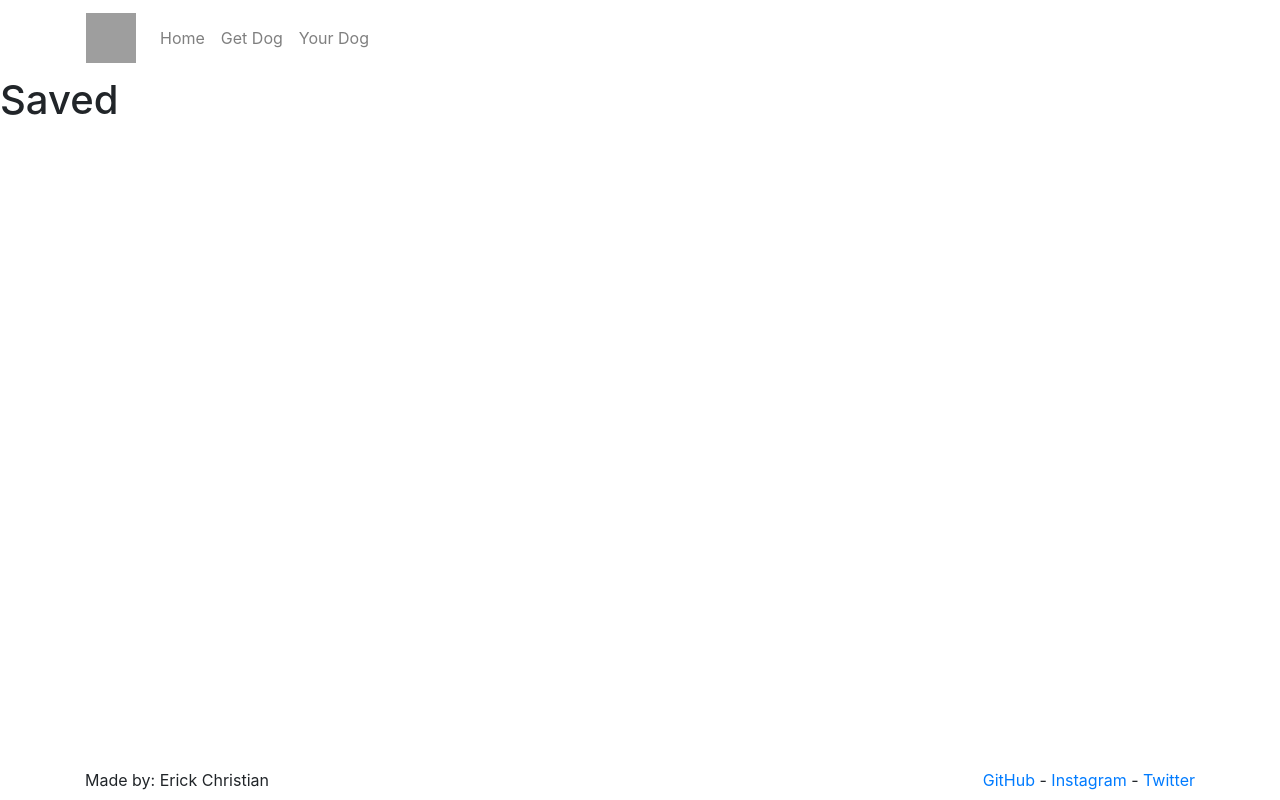
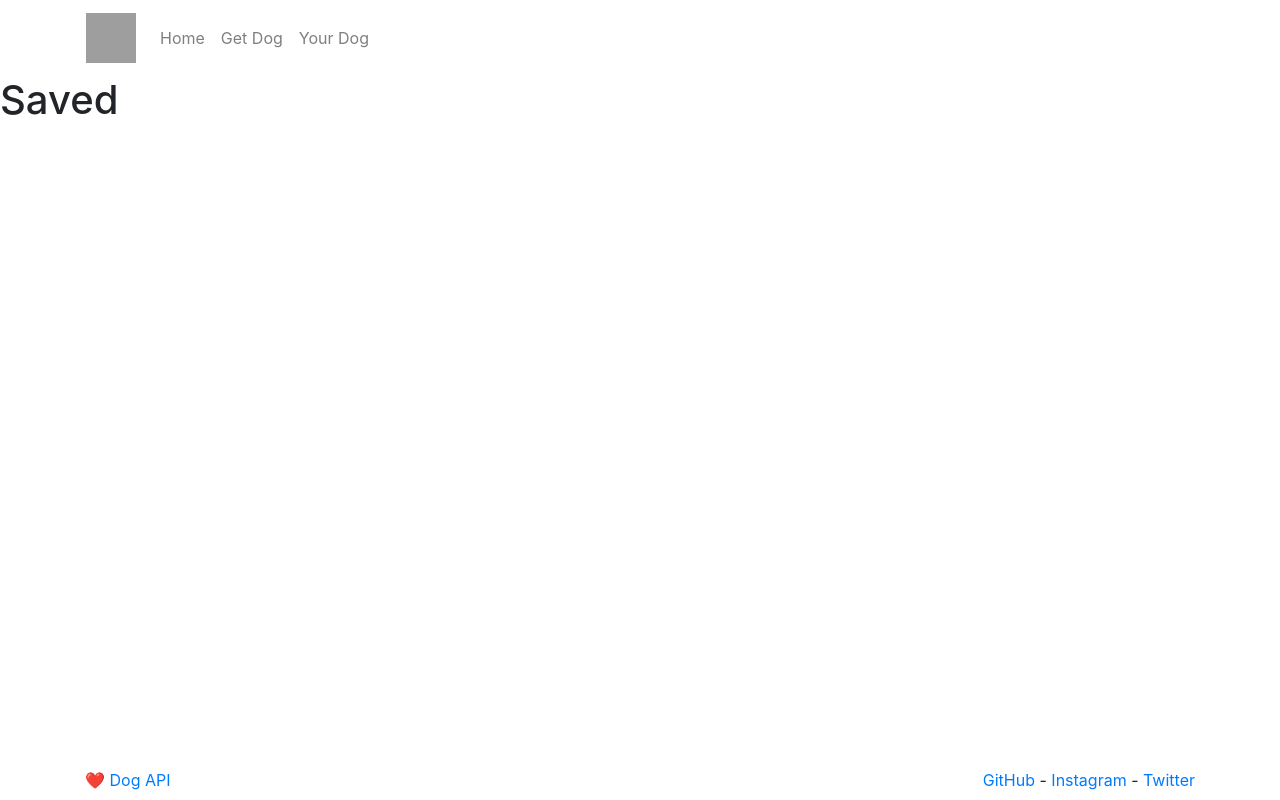
Before and after one commit to EChristian48/Doggo-Getter, a React app: page /#/saved in a window 1280 px wide. Built offline with nearby package versions, Linux system fonts and the light colour scheme; grey boxes are pictures that could not be loaded.

Commit message:
Moved DogCard, changed footer

```diff
--- a/src/js/components/Footer.tsx
+++ b/src/js/components/Footer.tsx
@@ -4,12 +4,15 @@ const Footer: React.FC = () => {
   return (
     <footer className='navbar fixed-bottom'>
       <div className='container justify-content-between'>
-        <p className='my-0'>Made by: Erick Christian</p>
-        <div>
+        <p className='my-0'>
+          ❤️ <a href='https://dog.ceo/dog-api/'>Dog API</a>
+        </p>
+
+        <p className='my-0'>
           <a href='https://github.com/EChristian48/Doggo-Getter'>GitHub</a> -{' '}
           <a href='https://www.instagram.com/erick.christian.p/'>Instagram</a> -{' '}
           <a href='https://twitter.com/erickch_'>Twitter</a>
-        </div>
+        </p>
       </div>
     </footer>
   )
--- a/src/js/pages/GetDog.tsx
+++ b/src/js/pages/GetDog.tsx
@@ -1,9 +1,31 @@
 import * as React from 'react'
-import { DogCard } from '../components/DogCard/DogCard'
+import { DogCard } from '../components/DogCard'
 
-class GetDog extends React.Component {
+type GetDogState = {
+  currentDogImage: string
+}
+
+interface DogAPIResult {
+  message: string
+  status: string
+}
+
+class GetDog extends React.Component<{}, GetDogState> {
+  state: GetDogState = {
+    currentDogImage: '',
+  }
   onNoHandler = () => {}
   onYesHandler = () => {}
+
+  async componentDidMount() {
+    const result = await fetch('https://dog.ceo/api/breeds/image/random')
+    const resultJSON: DogAPIResult = await result.json()
+
+    this.setState({
+      currentDogImage: resultJSON.message,
+    })
+  }
+
   render() {
     return (
       <div className='container'>
@@ -13,7 +35,7 @@ class GetDog extends React.Component {
         <div className='row justify-content-center'>
           <div className='col-lg-4 col-md-6 col-12'>
             <DogCard
-              imageUrl='https://img-comment-fun.9cache.com/media/ag5e59g/aXP49Qo5_700w_0.jpg'
+              imageUrl={this.state.currentDogImage}
               onNoHandler={this.onNoHandler}
               onYesHandler={this.onYesHandler}
             />
```
Also changed, not shown: src/js/components/DogCard.tsx (renamed from src/js/components/DogCard/DogCard.tsx).
